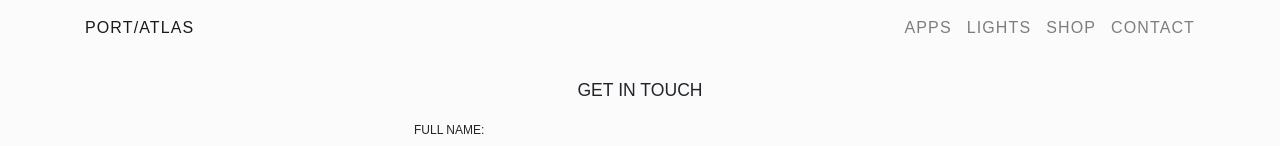
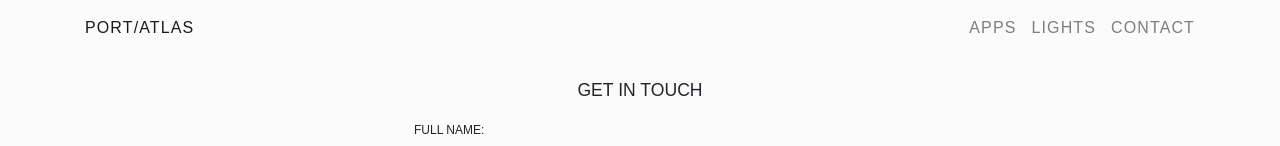
Before and after one commit to portatlas/portatlas.com, a Next.js app: page /contact in a window 1280 px wide. Shown: the top 146 px of the page. Built offline with nearby package versions, Linux system fonts and the light colour scheme; a web font is replaced by a local one.

Commit message:
Remove shop link

```diff
--- a/components/navigation.tsx
+++ b/components/navigation.tsx
@@ -29,12 +29,6 @@ const Navigation = () => (
                     <Nav.Link className={styles.link} href="/lights">
                         LIGHTS
                     </Nav.Link>
-                    <Nav.Link
-                        className={styles.link}
-                        href="https://shop.portatlas.com"
-                    >
-                        SHOP
-                    </Nav.Link>
                     <Nav.Link className={styles.link} href="/contact">
                         CONTACT
                     </Nav.Link>
```
